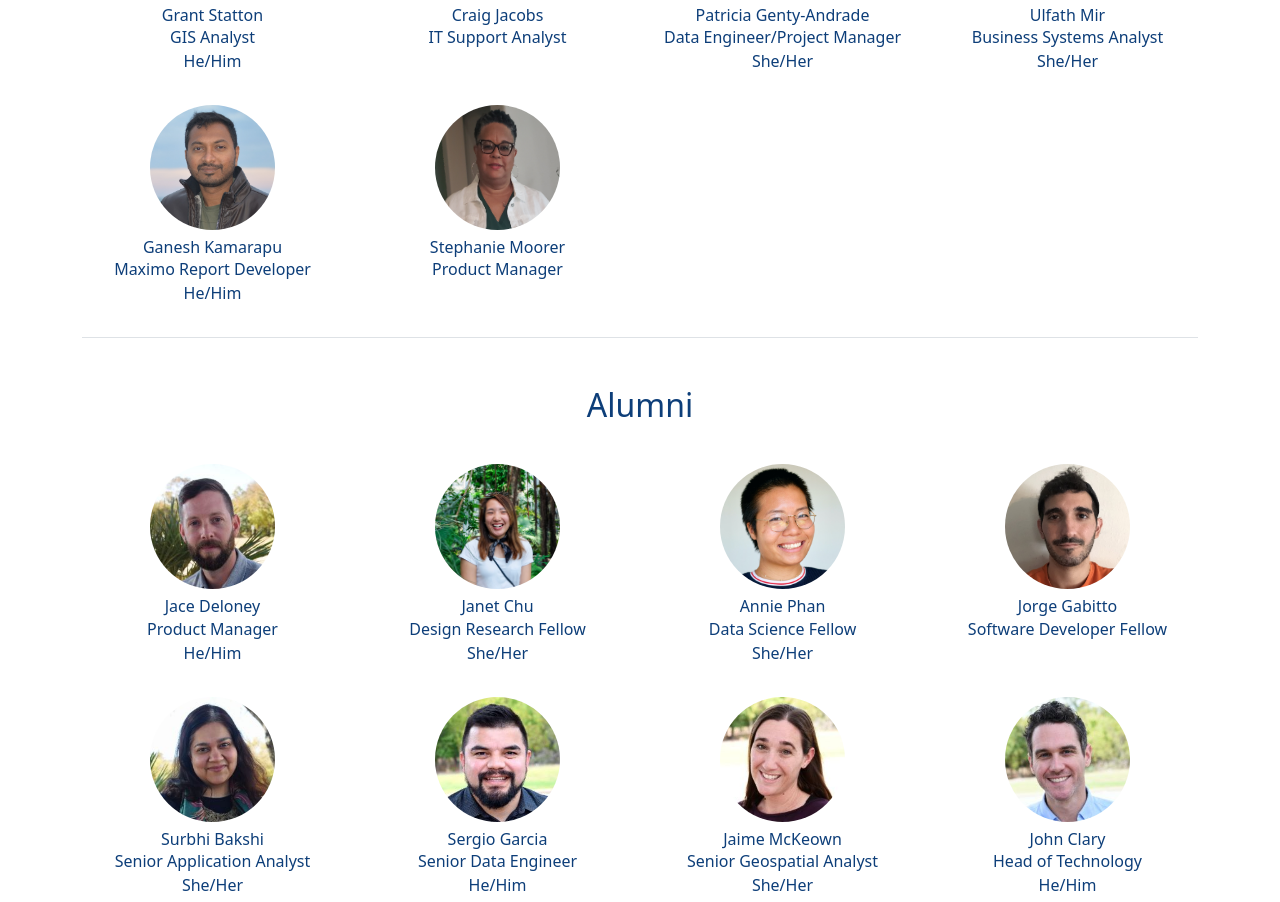
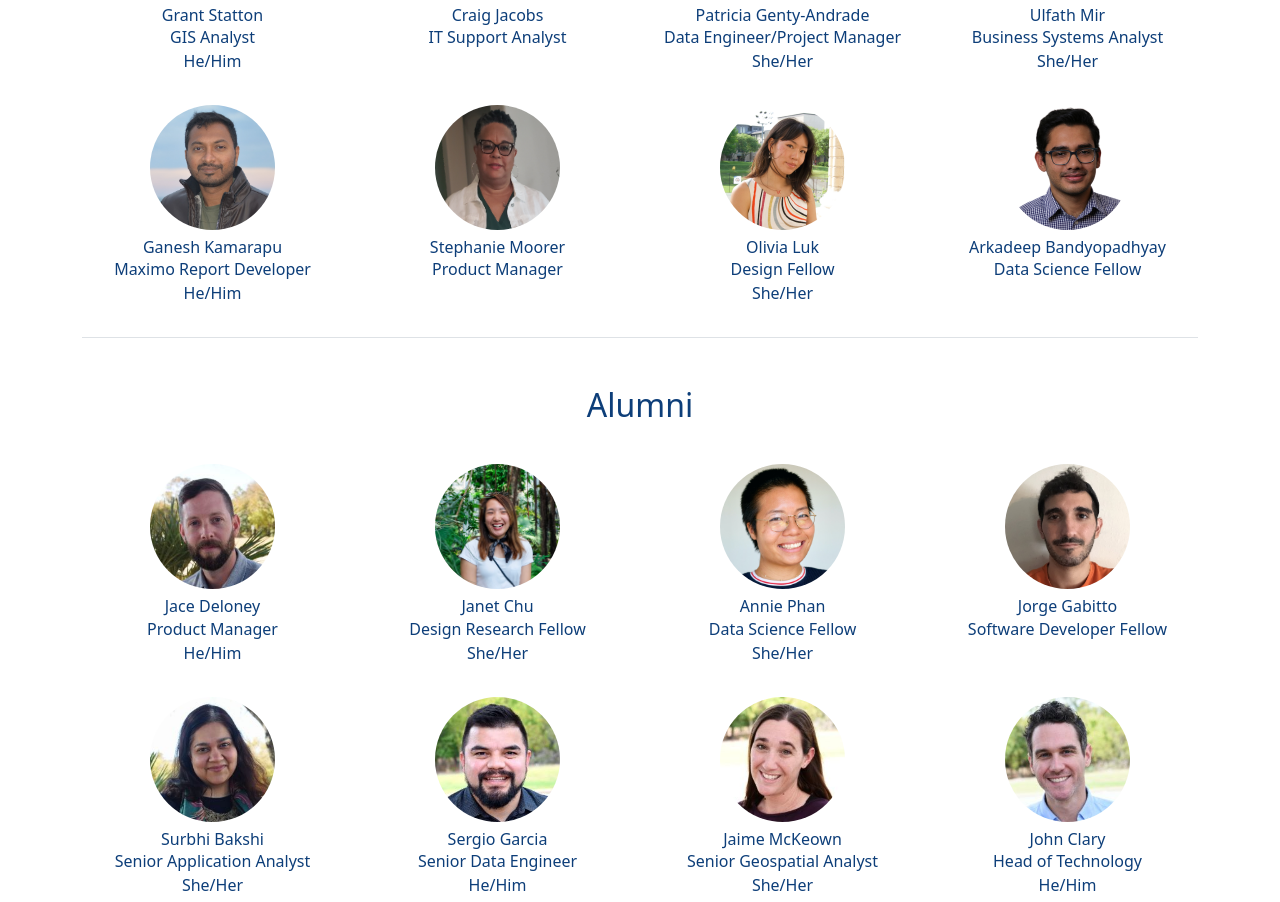
Before and after one commit to cityofaustin/atd-product, a Next.js app: page /about in a window 1280 px wide. Shown: the part 2890-3792 px from the top of the page. Built offline with nearby package versions, Linux system fonts and the light colour scheme; no server answers.

Commit message:
add Olivia and Arkadeep

```diff
--- a/pages/about/index.js
+++ b/pages/about/index.js
@@ -217,6 +217,18 @@ const TEAM_MEMBERS = [
     pronouns: null,
     src: "assets/headshots/stephanie_moorer.jpg",
   },
+  {
+    name: "Olivia Luk",
+    title: "Design Fellow",
+    pronouns: "She/Her",
+    src: "assets/headshots/Olivia_Luk.jpg",
+  },
+    {
+    name: "Arkadeep Bandyopadhyay",
+    title: "Data Science Fellow",
+    pronouns: null,
+    src: "assets/headshots/arkadeep_b.jpg",
+  },
 ];
 
 const TEAM_MEMBER_ALUMNI = [
```
Also changed, not shown: public/assets/headshots/Olivia_Luk.jpg (added), public/assets/headshots/arkadeep_b.jpg (added).
